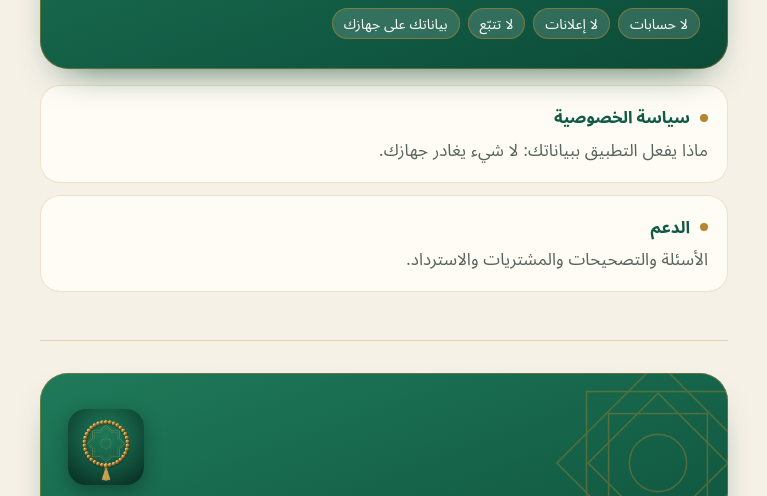
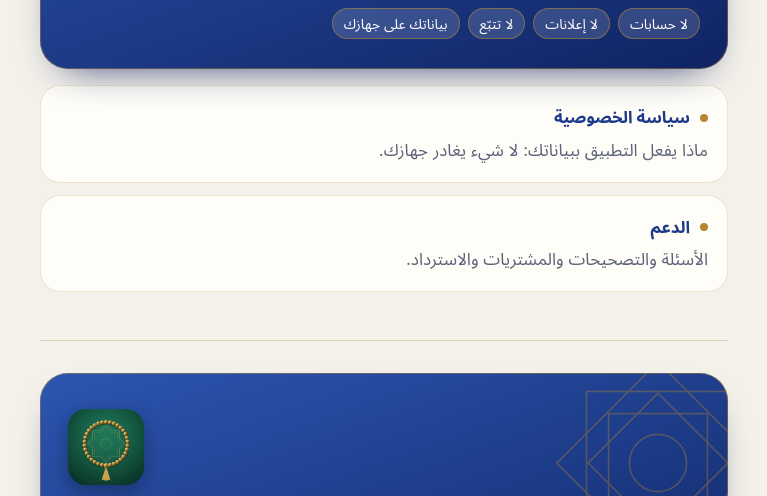
Before and after one commit to malhar222/tasabeeh, a plain HTML site: page index.html in a window 1280 px wide. Shown: the part 301-797 px from the top of the page, without its empty margins (256-1023 px from the left). Drawn offline with Linux system fonts and the light colour scheme.

Commit message:
Lapis colours and the new medallion icon

```diff
--- a/index.html
+++ b/index.html
@@ -1,8 +1,8 @@
-<!doctype html><html lang="ar" dir="rtl"><head><meta charset="utf-8"><meta name="viewport" content="width=device-width, initial-scale=1"><meta name="robots" content="noindex"><meta name="theme-color" content="#0B4A37"><link rel="icon" href="icon.png"><link rel="apple-touch-icon" href="icon.png"><title>تسابيح | Tasabeeh</title><style>
-:root { --accent:#0E5A43; --gold:#B5852F; --bg:#F6F1E7; --card:#FFFCF5;
-  --text:#16241E; --muted:#55645C; --hero-a:#1F7A5A; --hero-b:#0B4A37; --on-hero:#FFFFFF; color-scheme: light dark; }
-@media (prefers-color-scheme: dark) { :root { --accent:#5CC79A; --gold:#E2BC6A; --bg:#0A1411;
-  --card:#111F1A; --text:#F1EADB; --muted:#A9B4AC; --hero-a:#1D7254; --hero-b:#0C3E2F; --on-hero:#F6EFDD; } }
+<!doctype html><html lang="ar" dir="rtl"><head><meta charset="utf-8"><meta name="viewport" content="width=device-width, initial-scale=1"><meta name="robots" content="noindex"><meta name="theme-color" content="#0F2363"><link rel="icon" href="icon.png"><link rel="apple-touch-icon" href="icon.png"><title>تسابيح | Tasabeeh</title><style>
+:root { --accent:#1D3A8A; --gold:#B5852F; --bg:#F4F1EA; --card:#FFFDF8;
+  --text:#141B2E; --muted:#5A6178; --hero-a:#2C56B0; --hero-b:#0F2363; --on-hero:#FFFFFF; color-scheme: light dark; }
+@media (prefers-color-scheme: dark) { :root { --accent:#8FB0FF; --gold:#E2BC6A; --bg:#090E1C;
+  --card:#111A30; --text:#EFEBE2; --muted:#A6ADC0; --hero-a:#274C9C; --hero-b:#0D1D52; --on-hero:#F4EFE2; } }
 * { box-sizing: border-box; }
 html { -webkit-text-size-adjust: 100%; scroll-behavior: smooth; }
 body { margin: 0; background: var(--bg); color: var(--text);
```
